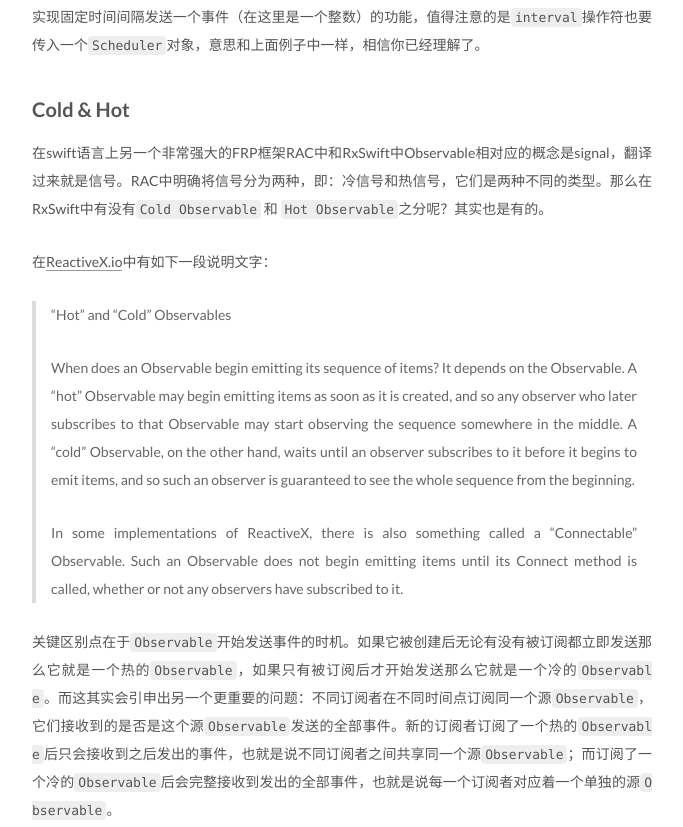
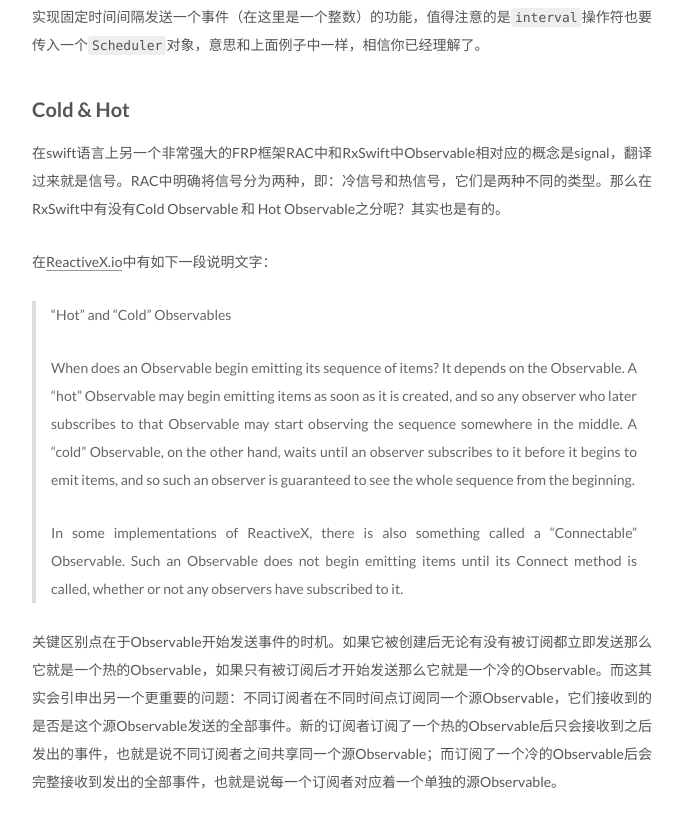
Before and after one commit to kaisayoung/kaisayoung.github.io, a plain HTML site: page 2017/05/27/RxSwift-from-zero-to-one-second-lesson/index.html in a window 1280 px wide. Shown: the part 5733-6560 px from the top of the page, without its empty margins (428-1111 px from the left). Drawn offline with Linux system fonts and the light colour scheme; a script that the page names is missing.

Commit message:
Site updated: 2017-06-01 10:10:33

```diff
--- a/2017/05/27/RxSwift-from-zero-to-one-second-lesson/index.html
+++ b/2017/05/27/RxSwift-from-zero-to-one-second-lesson/index.html
@@ -94,7 +94,7 @@
 仍然先来一张图镇帖。">
 <meta property="og:image" content="http://ocepn6hgq.bkt.clouddn.com/RxSwift-from-zero-to-one-second-lesson.png">
 <meta property="og:image" content="http://ocepn6hgq.bkt.clouddn.com/RxSwift-from-zero-to-one-second-lesson.png">
-<meta property="og:updated_time" content="2017-05-31T17:40:52.000Z">
+<meta property="og:updated_time" content="2017-06-01T02:10:03.000Z">
 <meta name="twitter:card" content="summary">
 <meta name="twitter:title" content="RxSwift进阶，细节与UI绑定">
 <meta name="twitter:description" content="上一篇主要是一些基础概念，这篇来涉及些稍微深奥难懂的。
@@ -505,14 +505,14 @@
     .subscribe (onNext: { print($0) })
     .disposed(by: disposeBag)
 </code></pre><p>实现固定时间间隔发送一个事件（在这里是一个整数）的功能，值得注意的是<code>interval</code>操作符也要传入一个<code>Scheduler</code>对象，意思和上面例子中一样，相信你已经理解了。</p>
-<h2 id="Cold-amp-Hot"><a href="#Cold-amp-Hot" class="headerlink" title="Cold &amp; Hot"></a>Cold &amp; Hot</h2><p>在swift语言上另一个非常强大的FRP框架RAC中和RxSwift中Observable相对应的概念是signal，翻译过来就是信号。RAC中明确将信号分为两种，即：冷信号和热信号，它们是两种不同的类型。那么在RxSwift中有没有<code>Cold Observable</code> 和 <code>Hot Observable</code>之分呢？其实也是有的。</p>
+<h2 id="Cold-amp-Hot"><a href="#Cold-amp-Hot" class="headerlink" title="Cold &amp; Hot"></a>Cold &amp; Hot</h2><p>在swift语言上另一个非常强大的FRP框架RAC中和RxSwift中Observable相对应的概念是signal，翻译过来就是信号。RAC中明确将信号分为两种，即：冷信号和热信号，它们是两种不同的类型。那么在RxSwift中有没有Cold Observable 和 Hot Observable之分呢？其实也是有的。</p>
 <p>在<a href="http://reactivex.io/documentation/observable.html" target="_blank" rel="external">ReactiveX.io</a>中有如下一段说明文字：</p>
 <blockquote>
 <p>“Hot” and “Cold” Observables</p>
 <p>When does an Observable begin emitting its sequence of items? It depends on the Observable. A “hot” Observable may begin emitting items as soon as it is created, and so any observer who later subscribes to that Observable may start observing the sequence somewhere in the middle. A “cold” Observable, on the other hand, waits until an observer subscribes to it before it begins to emit items, and so such an observer is guaranteed to see the whole sequence from the beginning.</p>
 <p>In some implementations of ReactiveX, there is also something called a “Connectable” Observable. Such an Observable does not begin emitting items until its Connect method is called, whether or not any observers have subscribed to it.</p>
 </blockquote>
-<p>关键区别点在于<code>Observable</code>开始发送事件的时机。如果它被创建后无论有没有被订阅都立即发送那么它就是一个热的<code>Observable</code>，如果只有被订阅后才开始发送那么它就是一个冷的<code>Observable</code>。而这其实会引申出另一个更重要的问题：不同订阅者在不同时间点订阅同一个源<code>Observable</code>，它们接收到的是否是这个源<code>Observable</code>发送的全部事件。新的订阅者订阅了一个热的<code>Observable</code>后只会接收到之后发出的事件，也就是说不同订阅者之间共享同一个源<code>Observable</code>；而订阅了一个冷的<code>Observable</code>后会完整接收到发出的全部事件，也就是说每一个订阅者对应着一个单独的源<code>Observable</code>。</p>
+<p>关键区别点在于Observable开始发送事件的时机。如果它被创建后无论有没有被订阅都立即发送那么它就是一个热的Observable，如果只有被订阅后才开始发送那么它就是一个冷的Observable。而这其实会引申出另一个更重要的问题：不同订阅者在不同时间点订阅同一个源Observable，它们接收到的是否是这个源Observable发送的全部事件。新的订阅者订阅了一个热的Observable后只会接收到之后发出的事件，也就是说不同订阅者之间共享同一个源Observable；而订阅了一个冷的Observable后会完整接收到发出的全部事件，也就是说每一个订阅者对应着一个单独的源Observable。</p>
 <p>举个不是十分恰当的例子：它们之间有点像火车和出租车的关系，一列火车出发的时间点以及经过哪些站都是提前就定好了的（忽略晚点及其他特殊情况），它不会因有没有乘客有多少乘客而改变，所有乘客共享这一列火车，一个乘客若上一站没有赶上则只能去下一站上车了；而出租车呢，任何一定时间内对于一个乘客而言都是一一对应的（暂不考虑多人共打一辆车的情况），A想从海淀去朝阳需要打一辆车，B也想从海淀去朝阳则需要打另外一辆车，它们彼此之间相互独立，也就是不共享。</p>
 <p>核心关键就是一个词：共享。</p>
 <p>还记得上一篇介绍可连接的<code>Observable</code>时涉及到的连接操作符么，尤其是<code>replay</code>，忘了的话翻回去复习一遍，对接下来的理解很有帮助。</p>
@@ -599,8 +599,8 @@
 <li><code>Subscribed</code> 和 <code>Disposed</code>分别都被打印了两次，证明源<code>observable</code>内部的创建流程也走了两次 ；</li>
 <li>订阅者2在2s后才订阅也是从0开始接收到数据，证明每一个订阅者都对应一个源<code>observable</code>。</li>
 </ol>
-<p>这就是一种典型的<code>Cold Observable</code>的使用方式。那么到底这种方式有什么弊端或者说不满足什么情况呢？</p>
-<p>一切取决于<code>observable</code>内部发送事件的机制，像上面例子中只是间隔固定时间发送一个整形数，对外界并不会产生任何影响，所以并没有问题。但是考虑这么一种情况：源<code>observable</code>被订阅后会触发一个网络请求，然后根据请求结果决定对外发送的数据，两个订阅者分别是两个UI控件，它们等待源<code>observable</code>发出数据进行刷新。那么用上面这种方式会导致网络请求发送两次，从而有可能造成UI刷新不一致，浪费流量，数据统计错误等一系列问题。有些文章中会说这是一种“副作用”，叫什么名字无所谓，领会精神就好。</p>
+<p>这就是一种典型的Cold Observable的使用方式。那么到底这种方式有什么弊端或者说不满足什么情况呢？</p>
+<p>一切取决于observable内部发送事件的机制，像上面例子中只是间隔固定时间发送一个整形数，对外界并不会产生任何影响，所以并没有问题。但是考虑这么一种情况：源observable被订阅后会触发一个网络请求，然后根据请求结果决定对外发送的数据，两个订阅者分别是两个UI控件，它们等待源observable发出数据进行刷新。那么用上面这种方式会导致网络请求发送两次，从而有可能造成UI刷新不一致，浪费流量，数据统计错误等一系列问题。有些文章中会说这是一种“副作用”，叫什么名字无所谓，领会精神就好。</p>
 <p>那么问题来了，怎么样解决这种问题呢？答案很简单，有一个新的操作符是：<a href="http://reactivex.io/documentation/operators/replay.html" target="_blank" rel="external">shareReplay()</a>。</p>
 <h3 id="shareReplay"><a href="#shareReplay" class="headerlink" title="shareReplay"></a>shareReplay</h3><p>来看下面的🌰2:</p>
 <pre><code>let observable = myInterval(1).shareReplay(1)  // 1
@@ -661,7 +661,7 @@
 <li>订阅者2在收到1之后又和订阅者1同时陆续收到了整数2，3，4，证明和两个订阅者之间确实共享着同一个源<code>Observable</code>。</li>
 </ol>
 <p>建议读者再向<code>shareReplay()</code>中分别传入0和2对比观察一下输出结果。</p>
-<p>可见，通过使用<code>shareReplay()</code>使得多个订阅者之间共享同一个源<code>Observable</code>就完美的解决了上面例子中使用<code>Cold Observable</code>所带来的问题，此时就变成了<code>Hot Observable</code>。</p>
+<p>可见，通过使用<code>shareReplay()</code>使得多个订阅者之间共享同一个源Observable就完美的解决了上面例子中使用Cold Observable所带来的问题，此时就变成了Hot Observable。</p>
 <h3 id="shareReplayLatestWhileConnected"><a href="#shareReplayLatestWhileConnected" class="headerlink" title="shareReplayLatestWhileConnected"></a>shareReplayLatestWhileConnected</h3><p><code>shareReplay</code> 还有一个兄弟操作符叫做 <code>shareReplayLatestWhileConnected</code>，两者之间只有一个非常小的区别。</p>
 <p>🌰3:</p>
 <pre><code>let observable = myInterval(1).shareReplay(1)
@@ -993,7 +993,7 @@
  * ensures binding is performed on main thread
 </code></pre><p>拿刚才的标签举例子，一个标签的<code>text</code>值是一个<code>UIBindingObserver</code>的实例，那么：</p>
 <ol>
-<li>因为标签的text属性对应的只能是有效的字符串，那么如果绑定一个会发送错误事件的Observable，接收到错误事件时无法处理了；</li>
+<li>因为标签的<code>text</code>属性对应的只能是有效的字符串，那么如果绑定一个会发送错误事件的<code>Observable</code>，接收到错误事件时无法处理了；</li>
 <li>既然是标签就属于UIKit库，也就被限制住只能在主线程操作，既然只能在主线程接收值，那么也就限制了只能在主线程绑定值。</li>
 </ol>
 <p>一句话总结就是，这是一个只能在主线程进行绑定的<code>Observer</code>。</p>
--- a/css/main.css
+++ b/css/main.css
@@ -1549,7 +1549,7 @@
   width: 4px;
   height: 4px;
   border-radius: 50%;
-  background: #0498ff;
+  background: #ff81ff;
 }
 .links-of-blogroll {
   font-size: 13px;
```
Also changed, not shown: atom.xml (+8 -8 lines).
